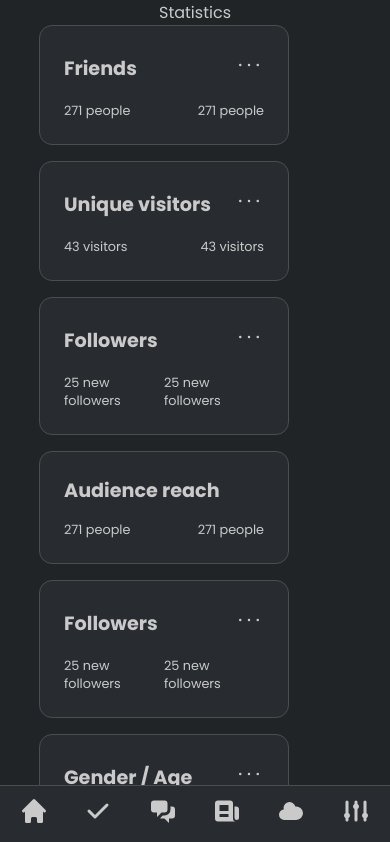
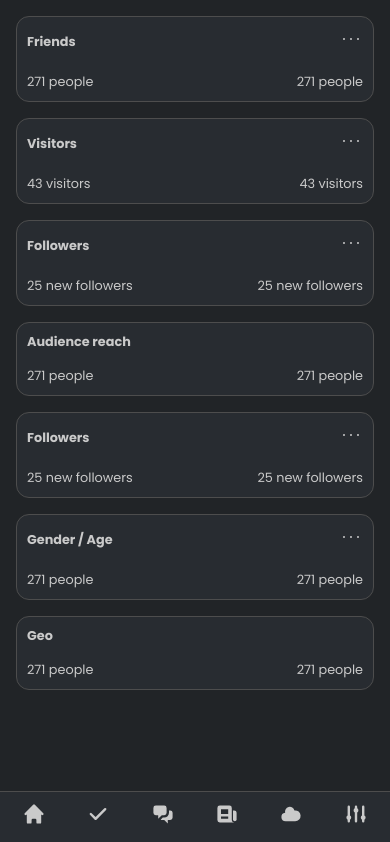
Before and after one commit to IamSoPrada/web-panel, a React (Vite) app: page / in a window 390 px wide. Shown: the top 842 px of the page. Built offline with nearby package versions, Linux system fonts and the light colour scheme.

Commit message:
Added responsivness for Dashboard component

```diff
--- a/src/components/Dashboard/Dashboard.tsx
+++ b/src/components/Dashboard/Dashboard.tsx
@@ -11,10 +11,9 @@ type MainProps = {
 export const Dashboard: React.FC<MainProps> = () => {
   return (
     <MainContainer>
-      Statistics
       <WebPanelContainer>
         <PanelCardSmall title="Friends" descr="271 people" />
-        <PanelCardSmall title="Unique visitors" descr="43 visitors" />
+        <PanelCardSmall title="Visitors" descr="43 visitors" />
         <PanelCardSmall title="Followers" descr="25 new followers" />
       </WebPanelContainer>
       <WebPanelContainer>
--- a/src/index.css
+++ b/src/index.css
@@ -29,14 +29,3 @@ tfoot {
   background-color: #333;
   color: #fff;
 }
-
-svg {
-  width: 30px;
-  height: 30px;
-  stroke-width: 10px;
-  fill: var(--color-primary);
-  transition: all 0.1s ease-in;
-}
-svg:hover {
-  fill: #fff;
-}
--- a/src/styles.tsx
+++ b/src/styles.tsx
@@ -11,7 +11,6 @@ export const AppContainer = styled.div`
 
 export const LayoutContainer = styled.div`
   display: flex;
-  justify-content: space-between;
   min-width: 100vw;
   min-height: 100vh;
   @media ${devices.laptop} {
@@ -29,10 +28,11 @@ export const HeaderContainer = styled.header`
 
 export const MainContainer = styled.main`
   display: flex;
+  padding: var(--common-padding);
   justify-content: center;
   align-items: center;
   flex-direction: column;
-  width: 100%;
+  flex: 1;
   @media ${devices.laptop} {
     justify-content: flex-start;
   }
@@ -62,8 +62,7 @@ export const SideBarContainer = styled.div`
   @media ${devices.laptop} {
     border-right: none;
     border-left: none;
-    position: sticky;
-    bottom: 0;
+
     flex-direction: row;
     min-width: 100vw;
     order: 2;
@@ -86,15 +85,30 @@ export const CardContainer = styled.div<CardContainerProps>`
   border-radius: 13px;
   border: 1px solid #4d4d4d;
   gap: var(--gap);
-  min-width: 250px;
+  min-width: 100px;
   max-width: ${({ size }) =>
     size === "small" ? "33%" : size === "middle" ? "50%" : "70%"};
+  @media ${devices.laptop} {
+    max-width: ${({ size }) =>
+      size === "small" ? "49.9%" : size === "middle" ? "70%" : "100%"};
+    padding: 12px;
+  }
+  @media ${devices.mobileL} {
+    padding: 10px;
+    max-width: 100%;
+  }
 `;
 
 export const CardTitle = styled.h3`
   min-width: fit-content;
   font-size: 1.2rem;
   font-weight: 700;
+  @media ${devices.laptop} {
+    font-size: 1.1rem;
+  }
+  @media ${devices.tablet} {
+    font-size: 0.8rem;
+  }
 `;
 
 export const CardDescr = styled.p`
@@ -116,13 +130,12 @@ export const CardBody = styled.div`
 
 export const WebPanelContainer = styled.div`
   display: flex;
-  width: 80%;
+  width: 100%;
   justify-content: space-between;
   margin-bottom: 16px;
   gap: var(--gap);
-
-  @media ${devices.laptop} {
-    flex-wrap: wrap;
+  @media ${devices.mobileL} {
+    flex-direction: column;
   }
 `;
 
@@ -137,67 +150,85 @@ export const Button = styled.button`
 `;
 
 /* ICONS */
+
+const Icon = styled.svg.attrs({
+  version: "1.1",
+  xmlns: "http://www.w3.org/2000/svg",
+  xmlnsXlink: "http://www.w3.org/1999/xlink",
+})``;
+
+const Svg = styled(Icon)`
+  width: 24px;
+  height: 24px;
+  stroke-width: 10px;
+  fill: var(--color-primary);
+  transition: all 0.1s ease-in;
+  &:hover {
+    fill: #fff;
+  }
+`;
+
 export const SettingsIcon = () => {
   return (
-    <svg viewBox="0 0 24 24" xmlns="http://www.w3.org/2000/svg">
+    <Svg viewBox="0 0 24 24" xmlns="http://www.w3.org/2000/svg">
       <path
         strokeLinecap="round"
         strokeLinejoin="round"
         d="M5 12h.01M12 12h.01M19 12h.01M6 12a1 1 0 11-2 0 1 1 0 012 0zm7 0a1 1 0 11-2 0 1 1 0 012 0zm7 0a1 1 0 11-2 0 1 1 0 012 0z"
       />
-    </svg>
+    </Svg>
   );
 };
 
 export const HomeIcon = () => {
   return (
-    <svg viewBox="0 0 20 20" xmlns="http://www.w3.org/2000/svg">
+    <Svg viewBox="0 0 20 20" xmlns="http://www.w3.org/2000/svg">
       <path d="M10.707 2.293a1 1 0 00-1.414 0l-7 7a1 1 0 001.414 1.414L4 10.414V17a1 1 0 001 1h2a1 1 0 001-1v-2a1 1 0 011-1h2a1 1 0 011 1v2a1 1 0 001 1h2a1 1 0 001-1v-6.586l.293.293a1 1 0 001.414-1.414l-7-7z" />
-    </svg>
+    </Svg>
   );
 };
 export const MessagesIcon = () => {
   return (
-    <svg viewBox="0 0 20 20" xmlns="http://www.w3.org/2000/svg">
+    <Svg viewBox="0 0 20 20" xmlns="http://www.w3.org/2000/svg">
       <path d="M2 5a2 2 0 012-2h7a2 2 0 012 2v4a2 2 0 01-2 2H9l-3 3v-3H4a2 2 0 01-2-2V5z" />
       <path d="M15 7v2a4 4 0 01-4 4H9.828l-1.766 1.767c.28.149.599.233.938.233h2l3 3v-3h2a2 2 0 002-2V9a2 2 0 00-2-2h-1z" />
-    </svg>
+    </Svg>
   );
 };
 export const AdjustmentsIcon = () => {
   return (
-    <svg viewBox="0 0 20 20" xmlns="http://www.w3.org/2000/svg">
+    <Svg viewBox="0 0 20 20" xmlns="http://www.w3.org/2000/svg">
       <path d="M5 4a1 1 0 00-2 0v7.268a2 2 0 000 3.464V16a1 1 0 102 0v-1.268a2 2 0 000-3.464V4zM11 4a1 1 0 10-2 0v1.268a2 2 0 000 3.464V16a1 1 0 102 0V8.732a2 2 0 000-3.464V4zM16 3a1 1 0 011 1v7.268a2 2 0 010 3.464V16a1 1 0 11-2 0v-1.268a2 2 0 010-3.464V4a1 1 0 011-1z" />
-    </svg>
+    </Svg>
   );
 };
 export const WeatherIcon = () => {
   return (
-    <svg viewBox="0 0 20 20" xmlns="http://www.w3.org/2000/svg">
+    <Svg viewBox="0 0 20 20" xmlns="http://www.w3.org/2000/svg">
       <path d="M5.5 16a3.5 3.5 0 01-.369-6.98 4 4 0 117.753-1.977A4.5 4.5 0 1113.5 16h-8z" />
-    </svg>
+    </Svg>
   );
 };
 export const ToDoIcon = () => {
   return (
-    <svg viewBox="0 0 20 20" xmlns="http://www.w3.org/2000/svg">
+    <Svg viewBox="0 0 20 20" xmlns="http://www.w3.org/2000/svg">
       <path
         fillRule="evenodd"
         d="M16.707 5.293a1 1 0 010 1.414l-8 8a1 1 0 01-1.414 0l-4-4a1 1 0 011.414-1.414L8 12.586l7.293-7.293a1 1 0 011.414 0z"
         clipRule="evenodd"
       />
-    </svg>
+    </Svg>
   );
 };
 export const NewsIcon = () => {
   return (
-    <svg viewBox="0 0 20 20" xmlns="http://www.w3.org/2000/svg">
+    <Svg viewBox="0 0 20 20" xmlns="http://www.w3.org/2000/svg">
       <path
         fillRule="evenodd"
         d="M2 5a2 2 0 012-2h8a2 2 0 012 2v10a2 2 0 002 2H4a2 2 0 01-2-2V5zm3 1h6v4H5V6zm6 6H5v2h6v-2z"
         clipRule="evenodd"
       />
       <path d="M15 7h1a2 2 0 012 2v5.5a1.5 1.5 0 01-3 0V7z" />
-    </svg>
+    </Svg>
   );
 };
--- a/vite.config.ts
+++ b/vite.config.ts
@@ -10,4 +10,7 @@ export default defineConfig({
     alias: [{ find: "@", replacement: path.resolve(__dirname, "src") }],
   },
   plugins: [tsconfigPaths(), react()],
+  server: {
+    host: true,
+  },
 });
```
